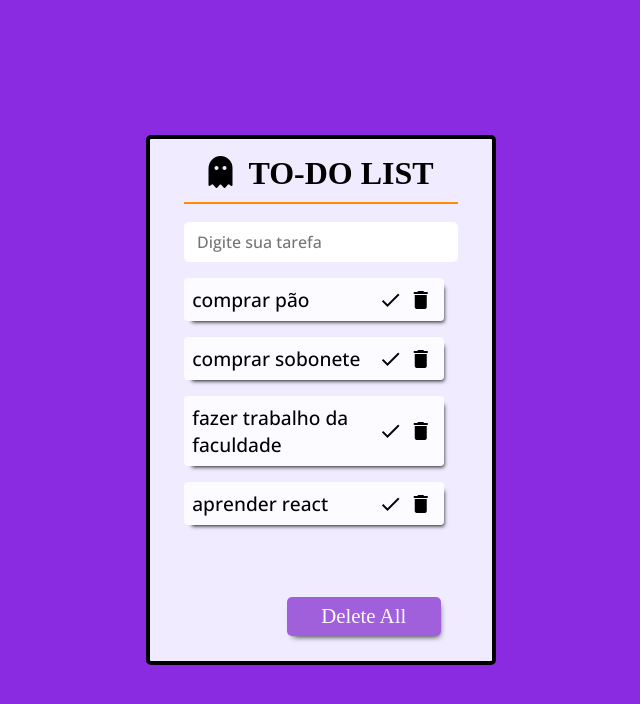
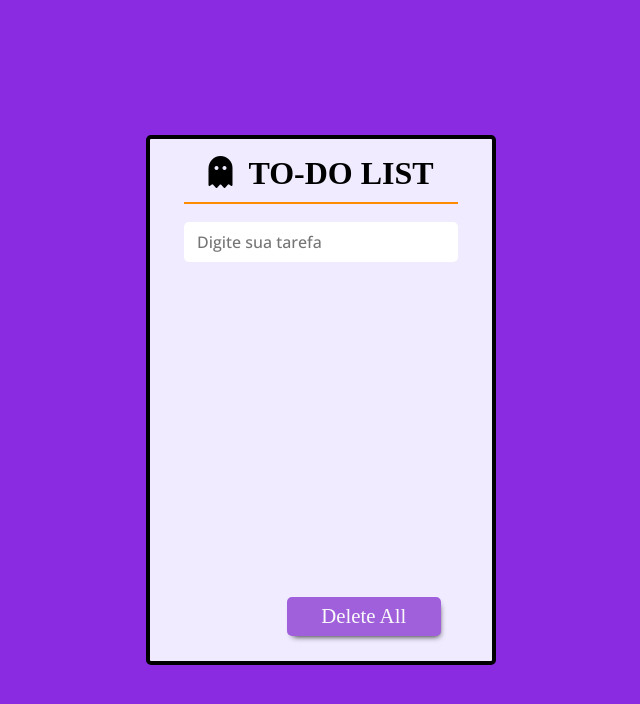
Before and after one commit to NataliaFrancisca/TODOLIST-React, a React (Create React App) app: page / in a window 1280 px wide. Shown: the top 704 px of the page, without its empty margins (319-959 px from the left). Built offline with nearby package versions, Linux system fonts and the light colour scheme; a web font is replaced by a local one.

Commit message:
apagando os exemplos

```diff
--- a/src/components/Todo.js
+++ b/src/components/Todo.js
@@ -7,22 +7,6 @@ class Todo extends Component{
 
     state = {
         tasks: [
-            {
-                id: 1,
-                text: 'comprar pão'
-            },
-            {
-                id: 2,
-                text: 'comprar sobonete'
-            },
-            {
-                id: 3,
-                text: 'fazer trabalho da faculdade'
-            },
-            {
-                id: 4,
-                text: 'aprender react'
-            },
         ],
 
         newTask: {
```
